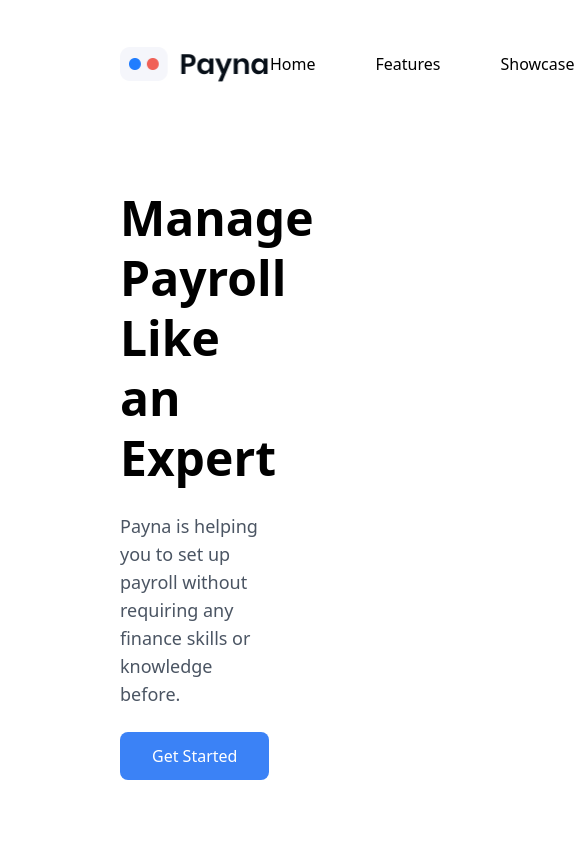
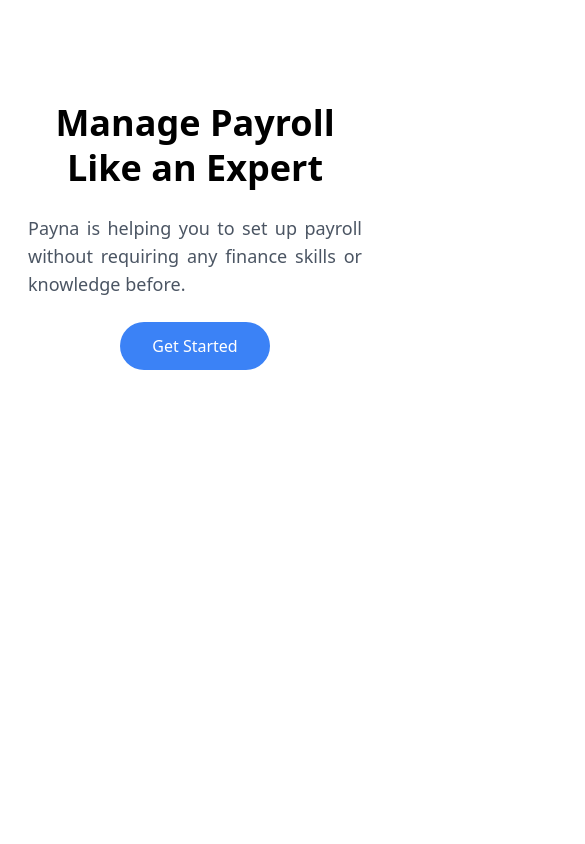
Before and after one commit to mahli262/payna, a React (Create React App) app: page / in a window 390 px wide. Shown: the top 844 px of the page, 585 px wide, since content can reach past the window. Built offline with nearby package versions, Linux system fonts and the light colour scheme.

Commit message:
Hero Section - Fix

```diff
--- a/src/App.js
+++ b/src/App.js
@@ -9,8 +9,8 @@
     <div>
       <Navbar />
       <Hero />
-      <Brand/>
-      <Features/>
+      {/* <Brand/>
+      <Features/> */}
     </div>
   );
 }
--- a/src/components/Hero.jsx
+++ b/src/components/Hero.jsx
@@ -2,22 +2,22 @@
 
 function Hero() {
   return (
-    <div className="lg:flex items-center mt-[100px] mx-[120px] max-w-full lg:space-x-[30px]">
-      <div className="lg:w-5/12 space-y-6 max-w-full">
-        <h1 className="text-5xl font-bold leading-tight">
-          Manage Payroll <br /> Like an Expert
+    <div className="lg:flex items-center mt-[100px] md:mx-[120px] mx-[28px] lg:space-x-[30px]">
+      <div className="lg:w-5/12 space-y-6 max-w-full text-center lg:text-start">
+        <h1 className="text-4xl font-bold leading-tight sm:text-5xl">
+          Manage Payroll Like an Expert
         </h1>
-        <p className="text-lg text-gray-600">
+        <p className="text-lg text-gray-600 text-justify sm:text-center lg:text-start">
           Payna is helping you to set up payroll without requiring any finance skills or knowledge before.
         </p>
-        <button className="bg-blue-500 text-white px-8 py-3 rounded-lg hover:bg-blue-600">
+        <button className="bg-blue-500 text-white px-8 py-3 rounded-full hover:bg-blue-600">
           Get Started
         </button>
       </div>
 
       {/* Right Section: Image */}
-      <div className="lg:w-7/12">
-        <img src="../../assets/img/Hero.png" className="max-w-full max-lg:hidden" alt="Hero" />
+      <div className="hidden lg:w-7/12 lg:block">
+        <img src="../../assets/img/Hero.png" className="max-w-full" alt="Hero" />
       </div>
     </div>
   );
--- a/src/components/Navbar.jsx
+++ b/src/components/Navbar.jsx
@@ -2,7 +2,7 @@
 
 function Navbar() {
   return (
-    <div className='flex justify-between mx-[120px] max-w-full mt-[40px] max-h-[48px] items-center'>
+    <div className='hidden justify-between mx-[120px] max-w-full mt-[40px] max-h-[48px] items-center lg:block lg:flex' >
         <a href="">
         <img src="../../assets/logo/logo.png" className='max-w-[150px]' alt="" />
         </a>
```
